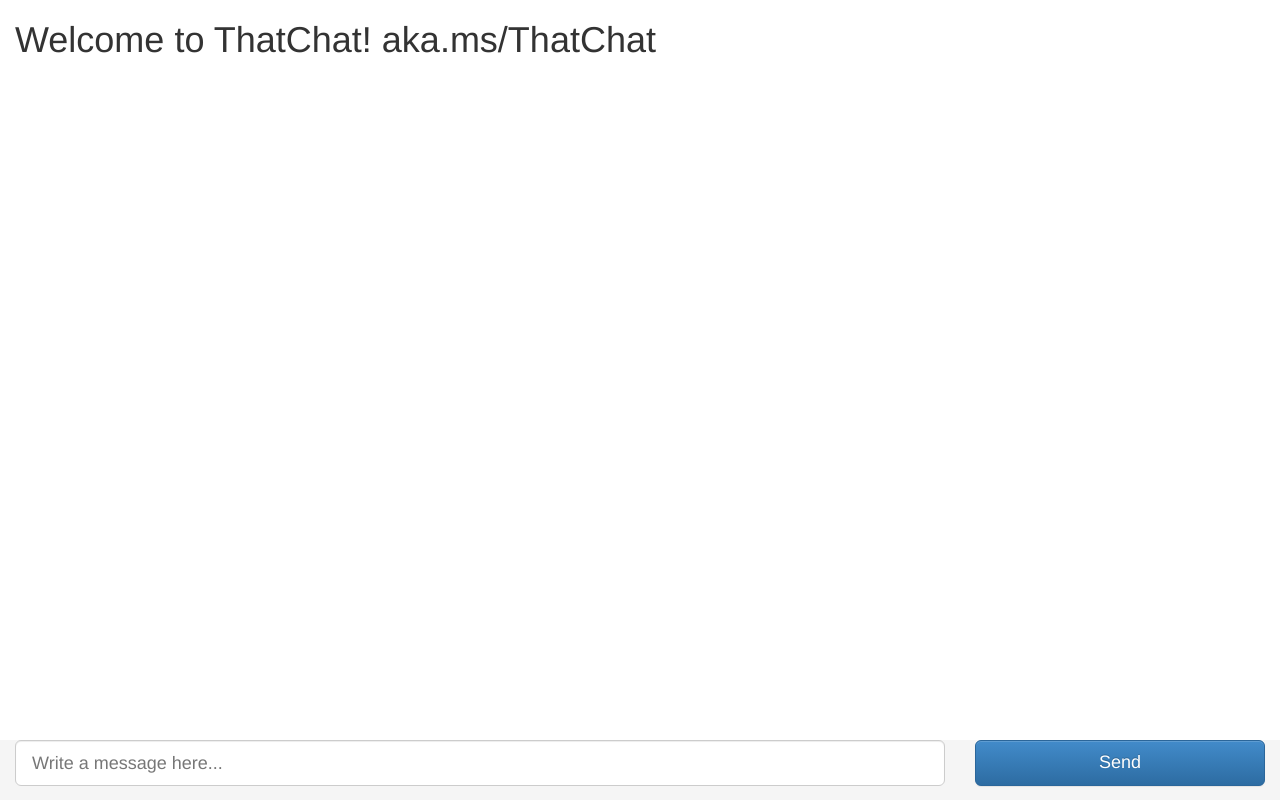
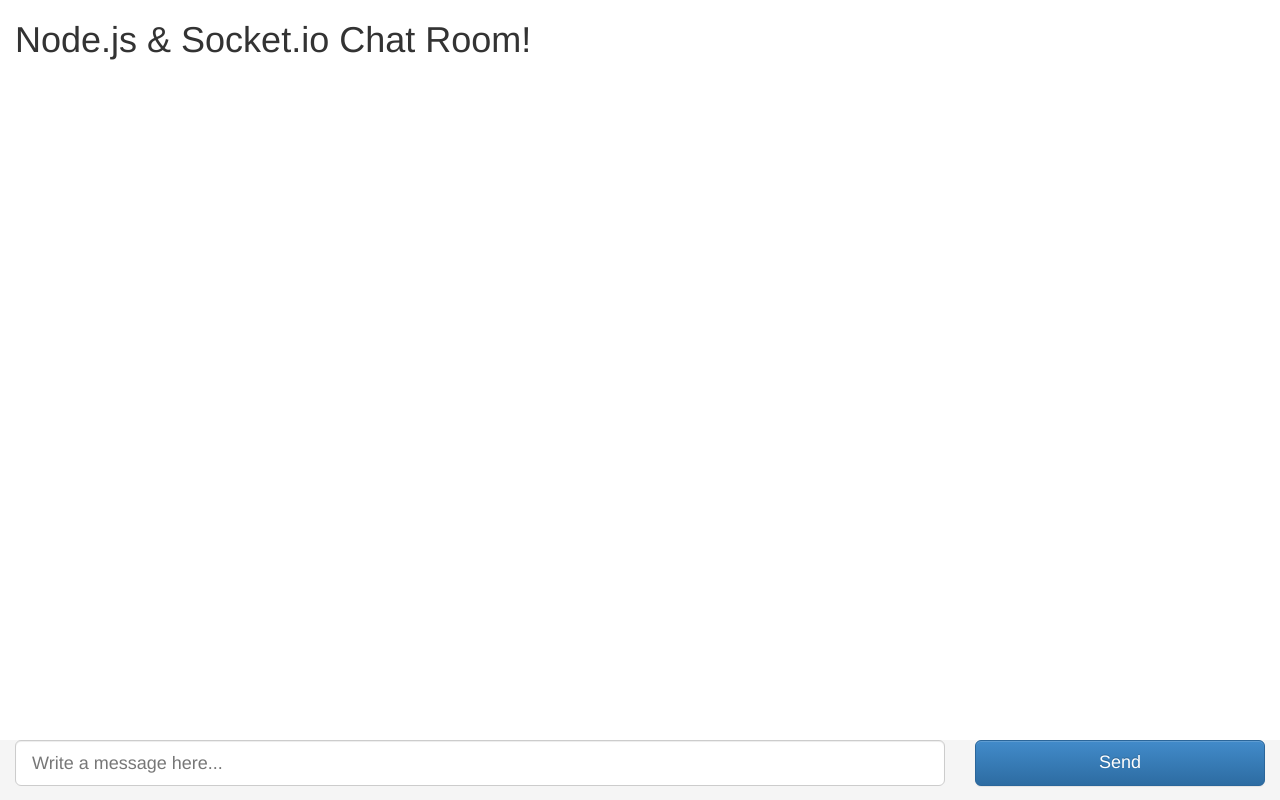
Before and after one commit to SarahSexton/Socket-Chat, a website: page public/index.html in a window 1280 px wide. Drawn offline with nearby package versions, Linux system fonts and the light colour scheme; no server answers.

Commit message:
Changed title

```diff
--- a/public/index.html
+++ b/public/index.html
@@ -13,7 +13,7 @@
         <form role="form">
             <div class="wrap">
                 <div class="container-fluid">
-                    <h1>Welcome to ThatChat! aka.ms/ThatChat</h1>
+                    <h1>Node.js & Socket.io Chat Room!</h1>
                     <div id="messages"></div>
                     <div class="push"></div>
                 </div>
```
